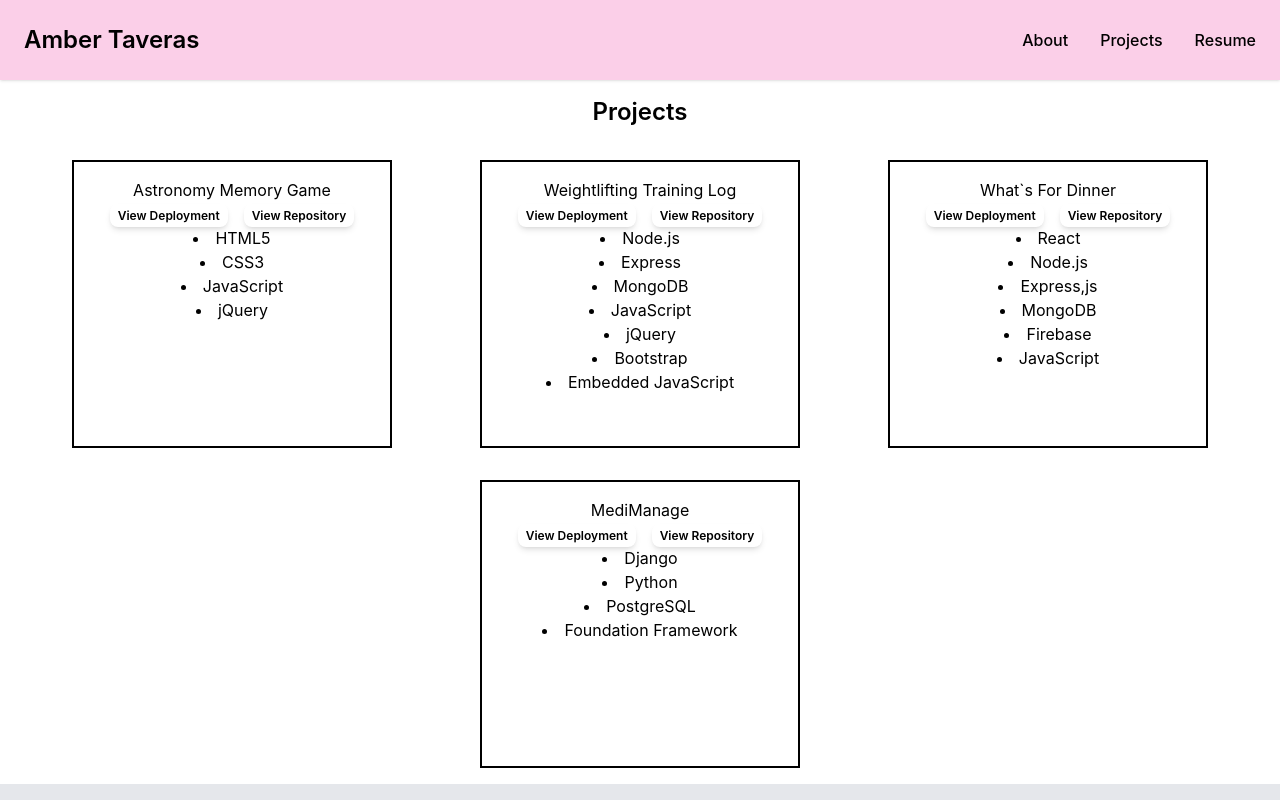
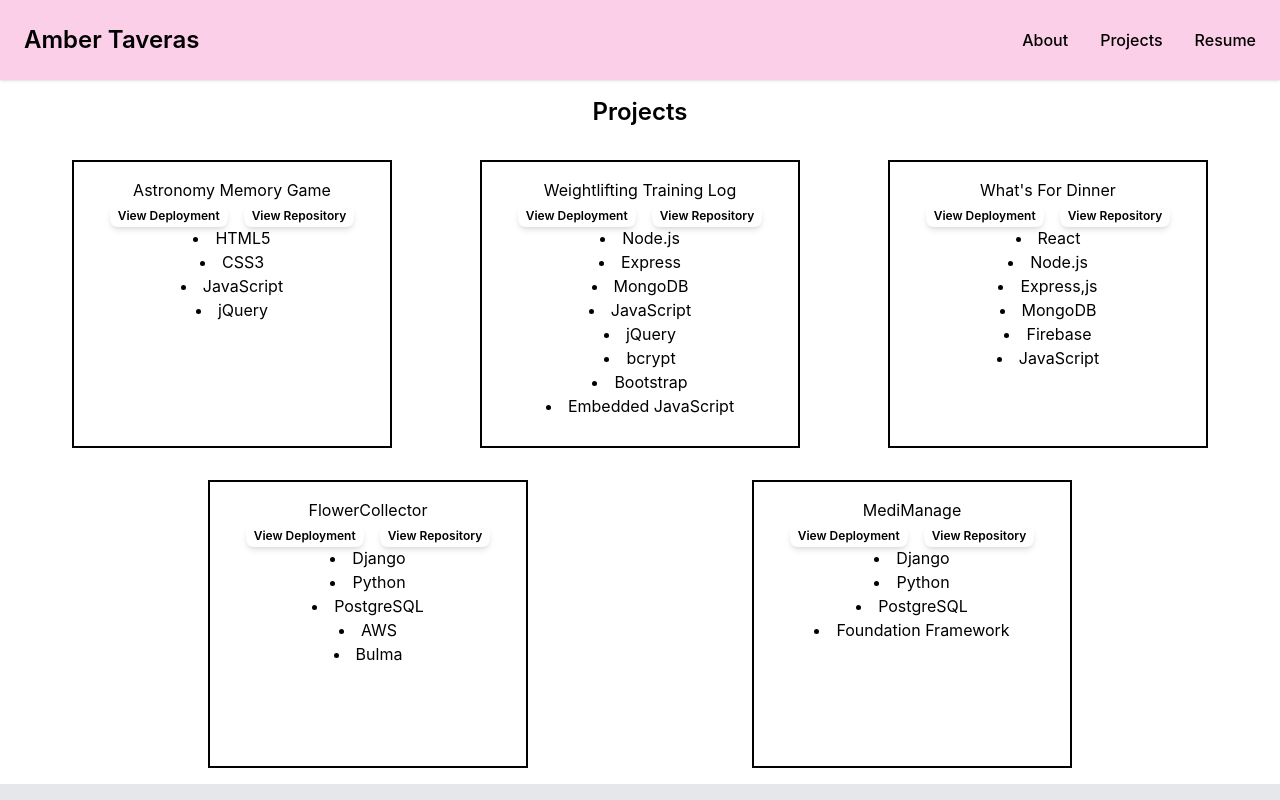
Before and after one commit to ambertav/portfolio, a React (Create React App) app: page /projects in a window 1280 px wide. Shown: the top 800 px of the page. Built offline with nearby package versions, Linux system fonts and the light colour scheme.

Commit message:
adds project, refactors skills section

```diff
--- a/src/data.js
+++ b/src/data.js
@@ -4,11 +4,7 @@ export default {
         medium: 'this is the medium bio',
         long: 'this is the long bio'
     },
-    skills: {
-        languages: ['JavaScript', 'HTML5', 'CSS3', 'Python'],
-        'frameworks / libraries': ['Express', 'React', 'Next.js', 'Django', 'Tailwind'],
-        'databases / backend': ['MongoDB', 'PostgreSQL', 'Firebase', 'AWS'],
-    },
+    skills: ['html5', 'css3', 'javascript', 'jquery', 'node-js', 'react', 'next-js', 'mongodb', 'postgresql', 'python', 'firebase', 'aws', 'tailwind'],
     projects: [
         {
             name: 'Astronomy Memory Game',
@@ -23,16 +19,24 @@ export default {
             deployLink: 'https://weightlifting-log.herokuapp.com/',
             repoLink: 'https://github.com/ambertav/weightlifting-training-log',
             description: 'A full CRUD web application built via a MEN stack, that allows users to plan and track olympic weightlifting workouts for the week.',
-            stack: ['Node.js', 'Express', 'MongoDB', 'JavaScript', 'jQuery', 'Bootstrap', 'Embedded JavaScript'],
+            stack: ['Node.js', 'Express', 'MongoDB', 'JavaScript', 'jQuery', 'bcrypt', 'Bootstrap', 'Embedded JavaScript'],
             featured: true
         },
         {
-            name: 'What`s For Dinner',
+            name: 'What\'s For Dinner',
             deployLink: 'https://whatsfordinnerteam.netlify.app/',
             repoLink: 'https://github.com/ambertav/whatsfordinner',
             backendRepoLink: 'https://github.com/ambertav/whatsfordinner-backend',
             description: 'A full stack MERN application that allows users to search for recipes based on ingredients available within their pantry.',
             stack: ['React', 'Node.js', 'Express,js', 'MongoDB', 'Firebase', 'JavaScript'],
+            featured: false
+        },
+        {
+            name: 'FlowerCollector',
+            deployLink: 'http://flowercollector.herokuapp.com/',
+            repoLink: 'https://github.com/ambertav/flower_collector',
+            description: 'A web application that allows the user to collect flowers, maintain a watering log for each flower, and add various types pollinators that can pollinate each flower.',
+            stack: ['Django', 'Python', 'PostgreSQL', 'AWS', 'Bulma'],
             featured: false
         },
         {
```
